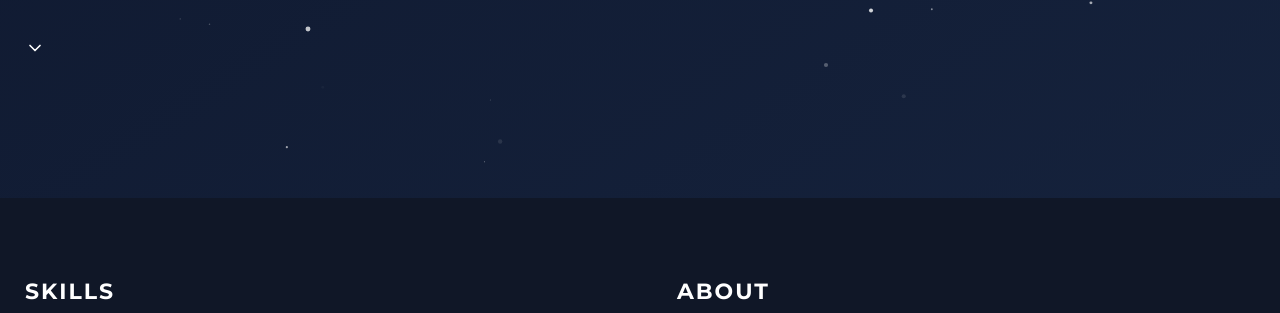
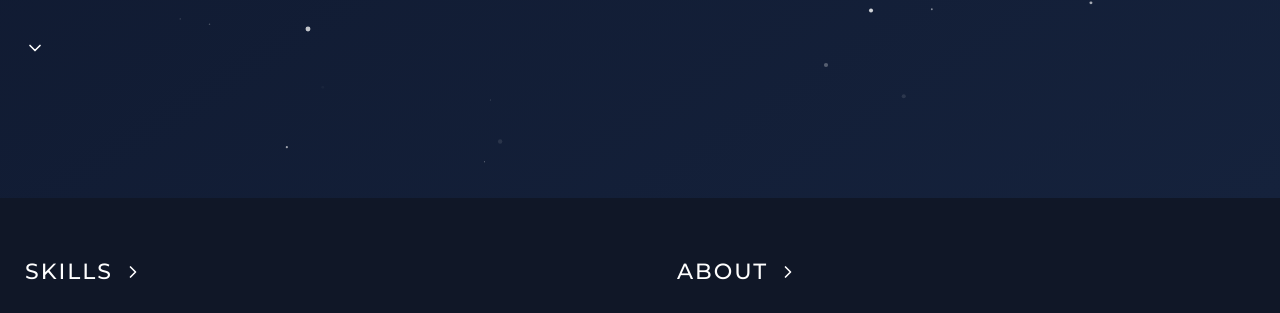
Before and after one commit to AlexanderTallqvist/alexandertallqvist.net, a plain HTML site: page index.html in a window 1280 px wide. Shown: the part 602-915 px from the top of the page. Drawn offline with Linux system fonts and the light colour scheme; a web font is replaced by a local one.

Commit message:
Changes to content section.

```diff
--- a/css/main.css
+++ b/css/main.css
@@ -173,7 +173,7 @@ a, a:active, a:focus{
 }
 
 .main-content .content {
-  padding: 80px 25px;
+  padding: 60px 25px 80px 25px;
   color: var(--text);
   display: flex;
   flex-wrap: wrap;
@@ -232,11 +232,26 @@ a, a:active, a:focus{
 }
 
 .main-content h2 {
-  font-family: 'MonsterratBold', serif;
+  font-family: 'MonsterratMedium', serif;
   font-size: 22px;
   letter-spacing: 2px;
   text-transform: uppercase;
   margin-bottom: 30px;
+  display: inline-block;
+  position: relative;
+}
+
+.main-content h2:after {
+  content: "";
+  display: block;
+  position: absolute;
+  right: -30px;
+  top: 50%;
+  transform: translateY(-50%) rotate(270deg);
+  width: 20px;
+  height: 20px;
+  background: url('../images/chevron-down.svg') no-repeat;
+  background-size: cover;
 }
 
 .main-content p {
```
